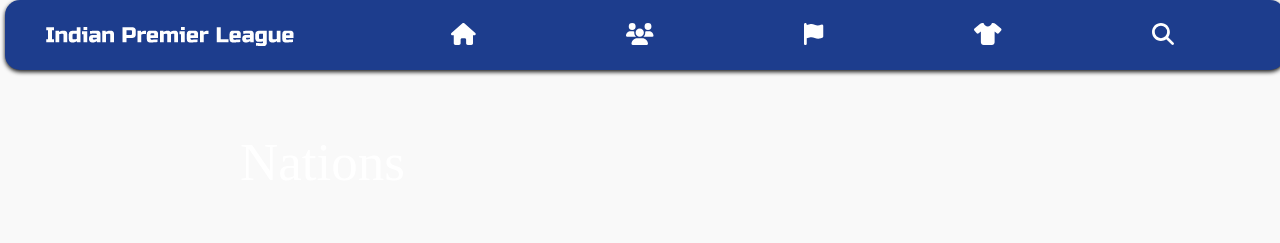
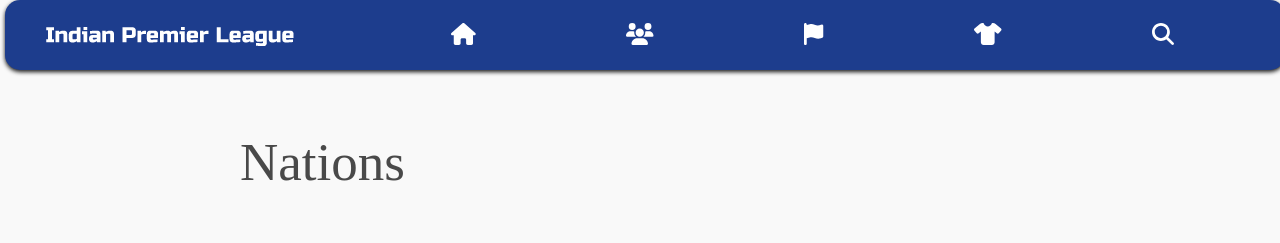
Before and after one commit to lrbkml/Cricket-Frontend, a React (Create React App) app: page /nation in a window 1280 px wide. Shown: the top 243 px of the page. Built offline with nearby package versions, Linux system fonts and the light colour scheme.

Commit message:
styling changes

```diff
--- a/src/components/Layout/index.scss
+++ b/src/components/Layout/index.scss
@@ -53,7 +53,7 @@
   margin-bottom: 0;
   padding-bottom: 0;
   &::-webkit-scrollbar {
-    background-color: linear-gradient(to bottom, #000000 20%, #000000 80%);
+    background-color: linear-gradient(to bottom, #023e8a 20%, #00b4d8 80%);
     width: 8px;
   }
 
@@ -101,7 +101,7 @@
 
     p {
       font-size: 16px;
-      color: #fff;
+      color: #2b2b2b;
       font-family: sans-serif;
       font-weight: 500;
       max-width: fit-content;
--- a/src/components/Nation/index.scss
+++ b/src/components/Nation/index.scss
@@ -9,7 +9,7 @@
     h1.page-title {
         margin-left: 100px;
         margin-top: 120px;
-        color: #fff;
+        color: #494949;
     }
 
     .images-container {
--- a/src/components/Teams/index.scss
+++ b/src/components/Teams/index.scss
@@ -9,7 +9,7 @@
     h1.page-title {
         margin-left: 100px;
         margin-top: 120px;
-        color: #fff;
+        color: #494949;
     }
 
     .images-container {
```
